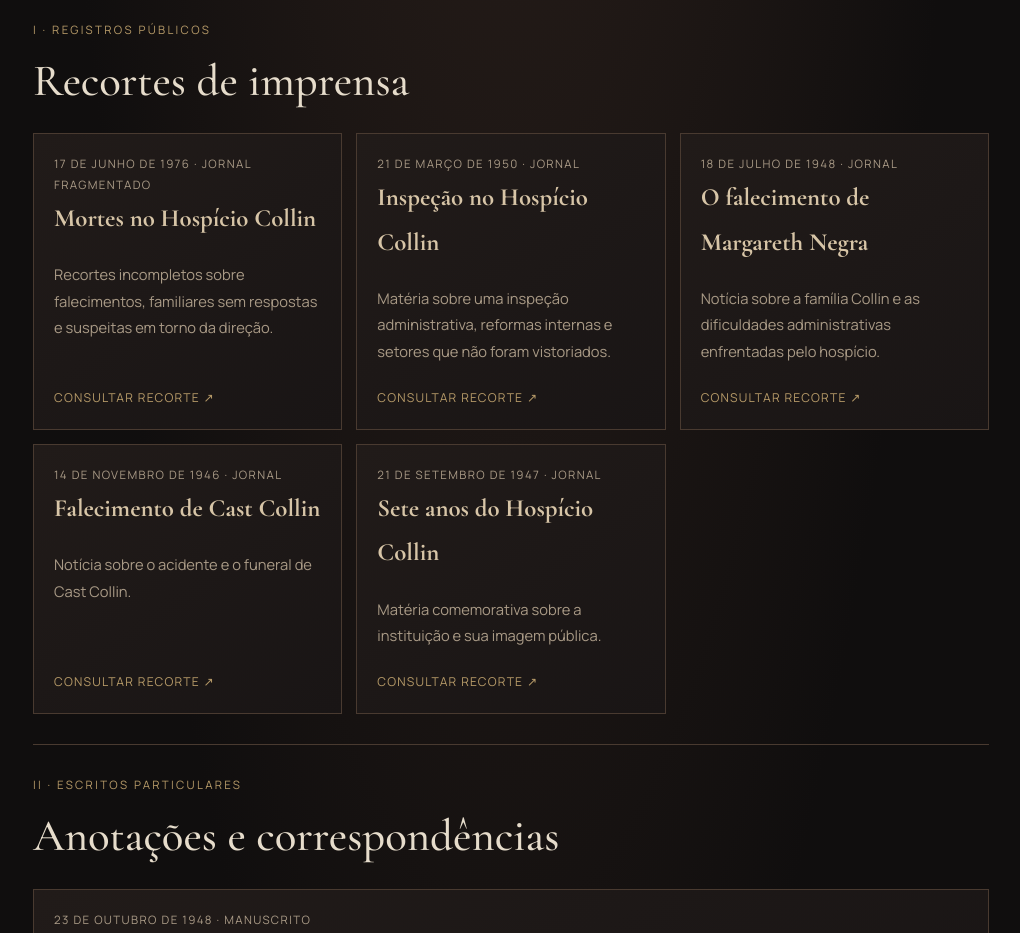
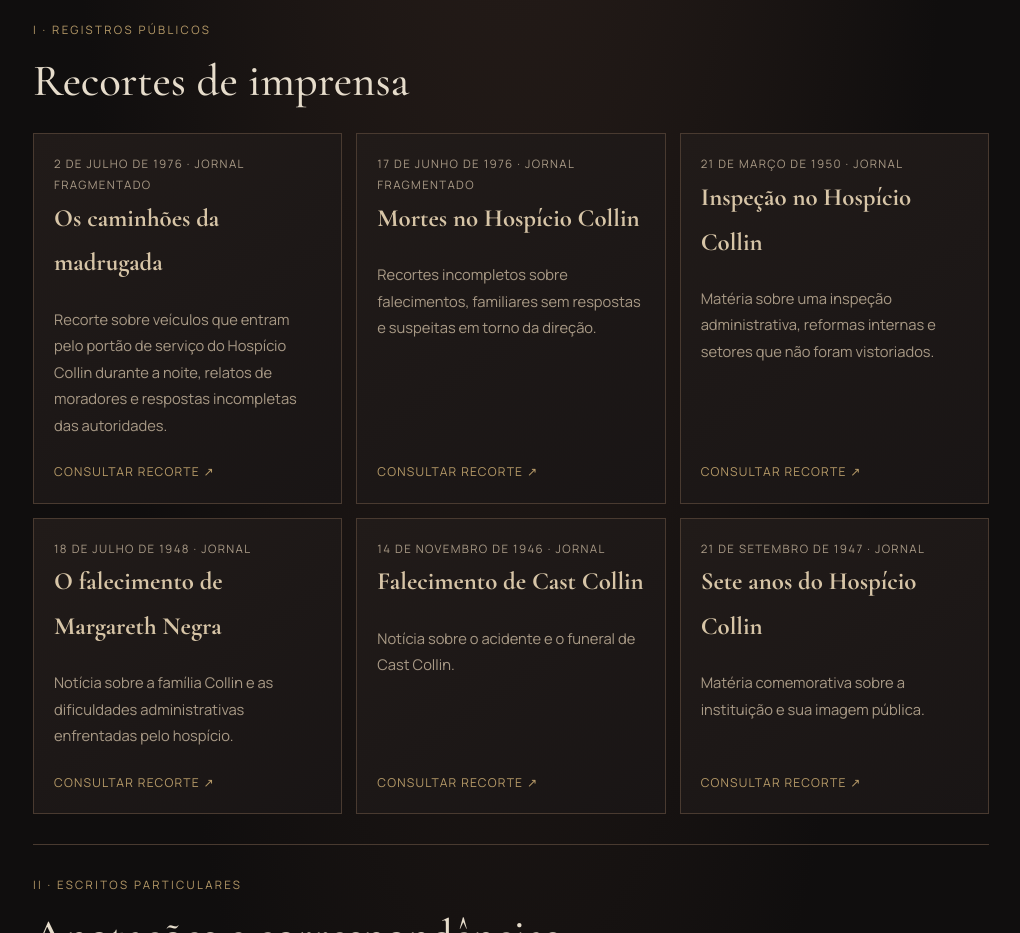
Before and after one commit to edeninsane/-MANUAL-DE-JOGADOR-RPG, a plain HTML site: page documentos.html in a window 1280 px wide. Shown: the part 880-1813 px from the top of the page, without its empty margins (129-1149 px from the left). Drawn offline with nearby package versions, Linux system fonts and the light colour scheme; a web font is replaced by a local one.

Commit message:
Adiciona segundo recorte de 1976 ao arquivo de imprensa

```diff
--- a/documentos.html
+++ b/documentos.html
@@ -33,6 +33,7 @@ footer{text-align:center;padding:30px;color:var(--muted);border-top:1px solid va
 <section class="section" id="imprensa">
 <div class="kicker">I · Registros públicos</div><h2>Recortes de imprensa</h2>
 <div class="documents">
+<article class="document"><div class="status">2 de julho de 1976 · Jornal fragmentado</div><h3>Os caminhões da madrugada</h3><p>Recorte sobre veículos que entram pelo portão de serviço do Hospício Collin durante a noite, relatos de moradores e respostas incompletas das autoridades.</p><a class="link" href="documentos/recorte-1976-caminhoes-madrugada-collin.html">CONSULTAR RECORTE ↗</a></article>
 <article class="document"><div class="status">17 de junho de 1976 · Jornal fragmentado</div><h3>Mortes no Hospício Collin</h3><p>Recortes incompletos sobre falecimentos, familiares sem respostas e suspeitas em torno da direção.</p><a class="link" href="documentos/recorte-1976-mortes-e-suspeitas-hospicio-collin.html">CONSULTAR RECORTE ↗</a></article>
 <article class="document"><div class="status">21 de março de 1950 · Jornal</div><h3>Inspeção no Hospício Collin</h3><p>Matéria sobre uma inspeção administrativa, reformas internas e setores que não foram vistoriados.</p><a class="link" href="documentos/jornal-1950-inspecao-hospicio-collin.html">CONSULTAR RECORTE ↗</a></article>
 <article class="document"><div class="status">18 de julho de 1948 · Jornal</div><h3>O falecimento de Margareth Negra</h3><p>Notícia sobre a família Collin e as dificuldades administrativas enfrentadas pelo hospício.</p><a class="link" href="documentos/jornal-1948-morte-margareth-negra-e-crise-do-hospicio.html">CONSULTAR RECORTE ↗</a></article>
```
